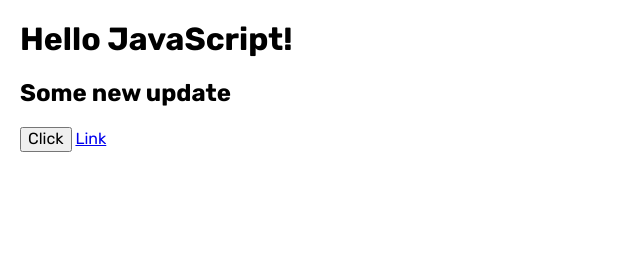
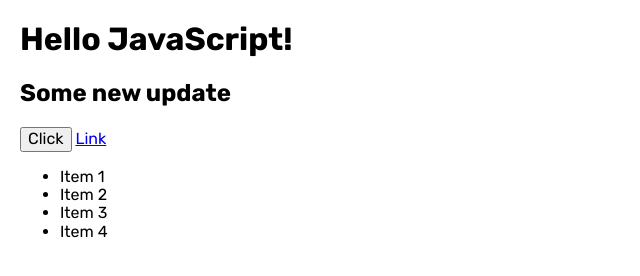
Before and after one commit to KakhnychOleg/JS-React-New, a plain HTML site: page index.html in a window 1280 px wide. Shown: the whole page, without its empty margins (0-640 px from the left). Drawn offline with Linux system fonts and the light colour scheme.

Commit message:
event DOM

```diff
--- a/index.html
+++ b/index.html
@@ -20,6 +20,13 @@
 
       <a href="#">Link</a>
 
+      <ul class="list">
+         <li class="list__item">Item 1</li>
+         <li class="list__item">Item 2</li>
+         <li class="list__item" data-current="3">Item 3</li>
+         <li class="list__item">Item 4</li>
+      </ul>
+
    </div>
 
 
--- a/js/script.js
+++ b/js/script.js
@@ -1,8 +1,32 @@
 'use strict';
 
 // ================================================================================================
+// DOM
+// console.log(document.head);
+// console.log(document.documentElement);
+// console.log(document.body.firstChild);
+// console.log(document.body.lastChild);
+
+
+// console.log(document.querySelector('#btn').parentNode);
+// console.log(document.querySelector('#btn').parentNode.parentNode);
+
+// console.log(document.querySelector('[data-current="3"]').nextSibling); //next elem
+// console.log(document.querySelector('[data-current="3"]').previousSibling); //prev elem
+// console.log(document.querySelector('[data-current="3"]').nextElementSibling);
+
+// for (let node of document.body.childNodes) {
+//    if (node.nodeName == '#text') {
+//       continue;
+//    }
+
+//    console.log(node);
+// };
+
+
+// ================================================================================================
 // const btn = document.querySelector('button');
-const btns = document.querySelector('button');
+// const btns = document.querySelector('button');
 
 // Не рекомендуемый формат для записи
 // btn.onclick = function() {
```
